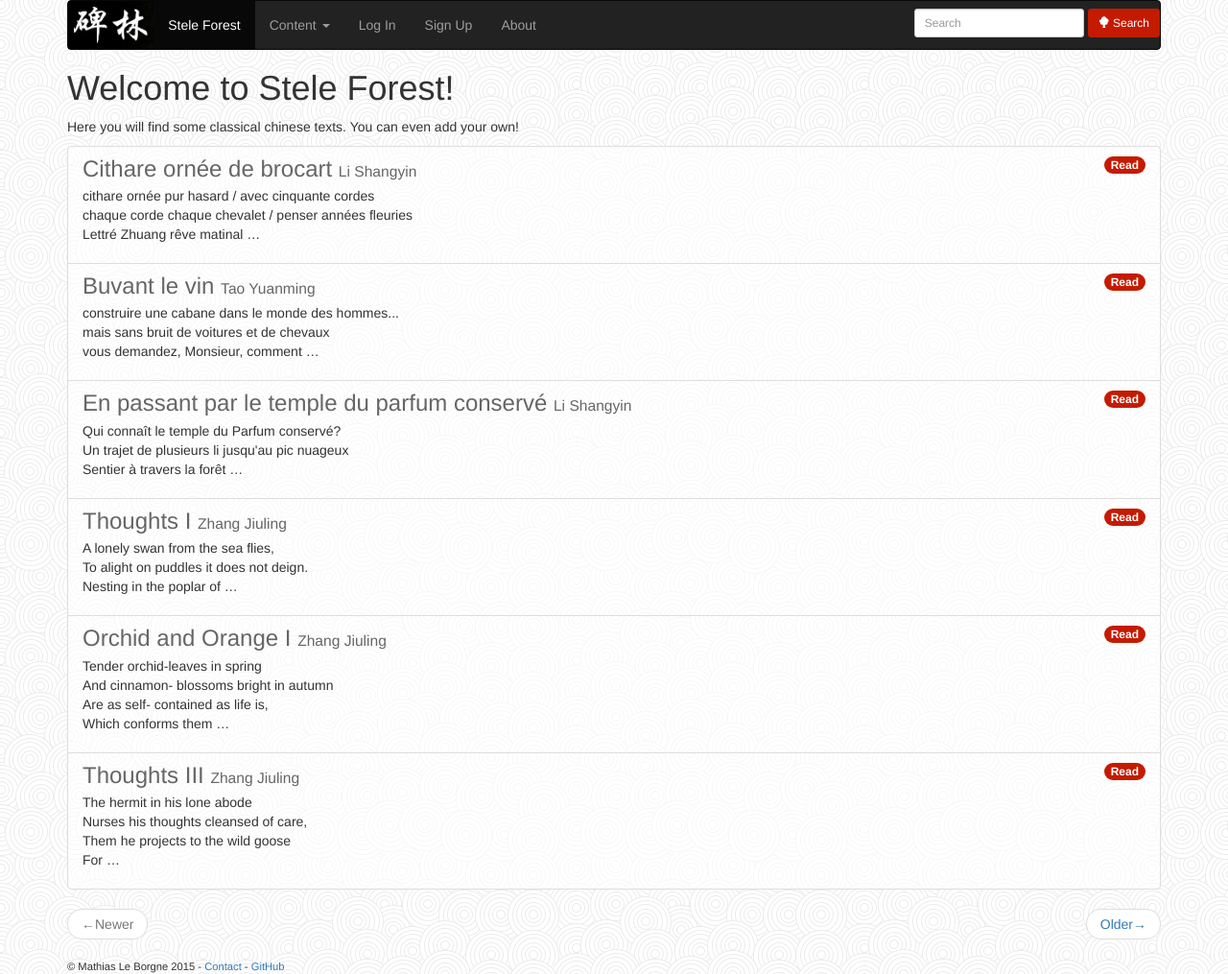
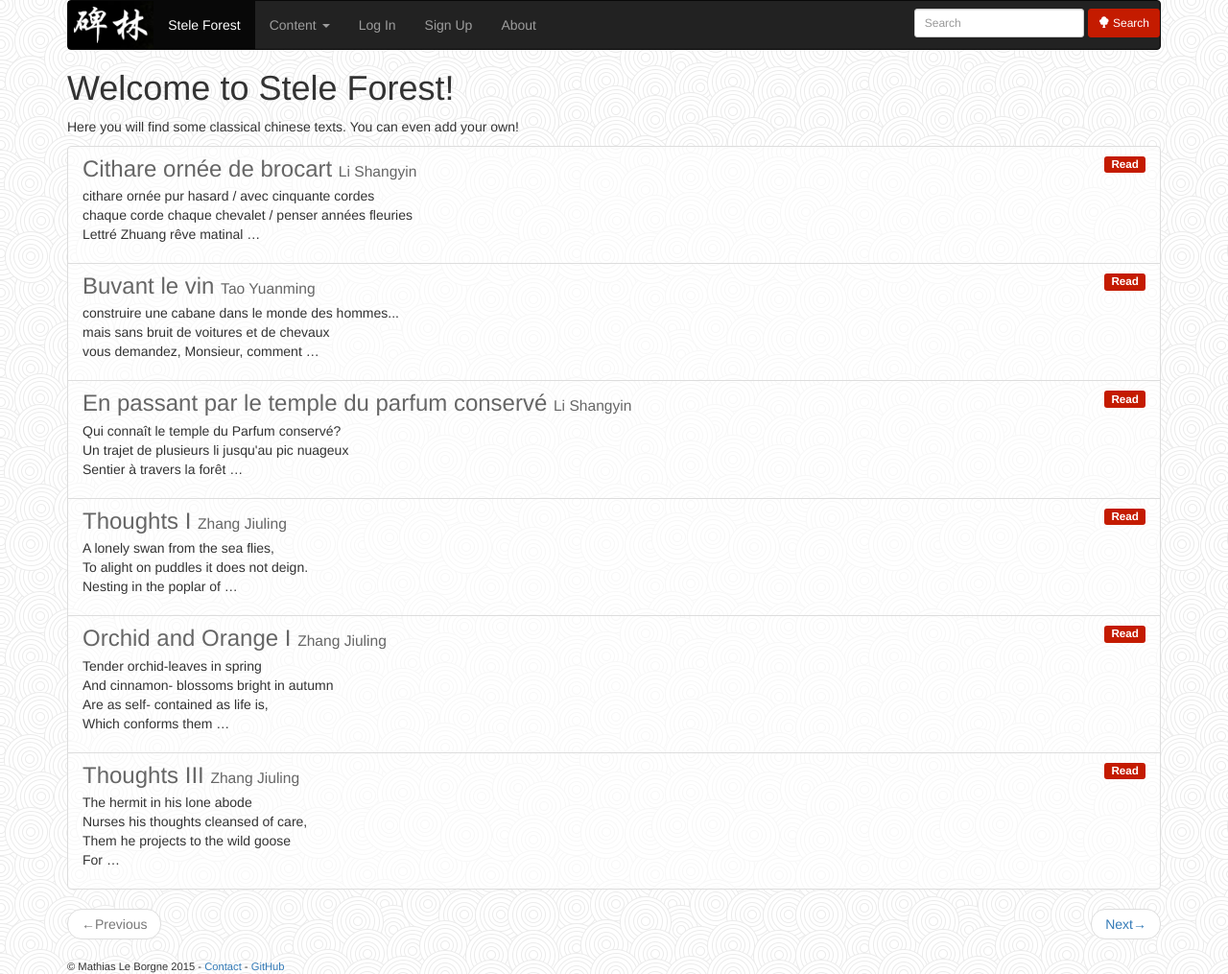
Before and after one commit to mathiasleborgne/chinese-texts, a Django app: page / in a window 1280 px wide. Shown: the whole page at 96% size. Run offline with Django 3.2, Linux system fonts and the light colour scheme; data comes from the database, SQL or seed files in the repository; some libraries are stand-ins or nearby versions.

Commit message:
Stele: style
Rework badges/labels

```diff
--- a/static/css/texts_style.css
+++ b/static/css/texts_style.css
@@ -23,11 +23,15 @@ body {
     color: #666666;
 }
 
-.badge {
+.badge, .label-default{
     background-color: #C41B00;
 }
 
-.badge a {
+.label-info{
+    background-color: #777777;
+}
+
+.badge a, .label-default a {
     color: #FFFFFF;
 }
 
--- a/texts/models.py
+++ b/texts/models.py
@@ -178,6 +178,9 @@ class Author(models.Model):
         # todo replace by name_chinese
         return self.name_pinyin
 
+    def count_texts(self):
+        return len(Text.objects.filter(author__name_chinese=self.name_chinese))
+
 
 class Profile(models.Model):
     user = models.OneToOneField(User)
--- a/texts/templates/texts/authors.html
+++ b/texts/templates/texts/authors.html
@@ -7,8 +7,7 @@
 <ul class="list-group">
 {% for author in authors %}
   <li class="list-group-item">
-    <!-- <span class="badge">0</span> -->
-    <!-- TODO nomber of texts -->
+    <span class="badge">{{ author.count_texts }}</span>
     <a href="{% url "author_page" author.id %}">{{ author.name_pinyin }}</a>
     <small>{{ author.name_chinese }}</small>
   </li>
--- a/texts/templates/texts/home.html
+++ b/texts/templates/texts/home.html
@@ -8,12 +8,14 @@
 <ul class="list-group">
 {% for text in latest_texts %}
     <li class="list-group-item">
-        <span class="badge"><a href="{% url "read_text" text.id %}">Read</a></span>
         <h3 class="list-group-item-heading">
             <a href="{% url "read_text" text.id %}">{{ text.title_english }}</a>
             <small><a href="{% url "author_page" text.author.id %}">{{ text.author.name_pinyin }}</a></small>
+            <small> <span class="label label-default pull-right"><a href="{% url "read_text" text.id %}">Read</a></span></small>
         </h3>
-        <p class="list-group-item-text">{{ text.content_english|truncatewords_html:20|linebreaks }}</p>
+        <p class="list-group-item-text">
+          {{ text.content_english|truncatewords_html:20|linebreaks }}
+        </p>
     </li>
 {% empty %}
     <p>No text to display</p>
@@ -24,14 +26,14 @@
     <nav>
       <ul class="pager">
        {% if page_obj.has_previous %}
-        <li class="previous"><a href="?page={{ page_obj.previous_page_number }}"><span aria-hidden="true">&larr;</span>Newer</a></li>
+        <li class="previous"><a href="?page={{ page_obj.previous_page_number }}"><span aria-hidden="true">&larr;</span>Previous</a></li>
        {% else %}
-        <li class="previous disabled"><a href="#"><span aria-hidden="true">&larr;</span>Newer</a></li>
+        <li class="previous disabled"><a href="#"><span aria-hidden="true">&larr;</span>Previous</a></li>
        {% endif %}
        {% if page_obj.has_next %}
-        <li class="next"><a href="?page={{ page_obj.next_page_number }}">Older<span aria-hidden="true">&rarr;</span></a></li>
+        <li class="next"><a href="?page={{ page_obj.next_page_number }}">Next<span aria-hidden="true">&rarr;</span></a></li>
        {% else %}
-        <li class="next disabled"><a href="#"><span aria-hidden="true">&rarr;</span>Older</a></li>
+        <li class="next disabled"><a href="#"><span aria-hidden="true">&rarr;</span>Next</a></li>
        {% endif %}
       </ul>
     </nav>
```
